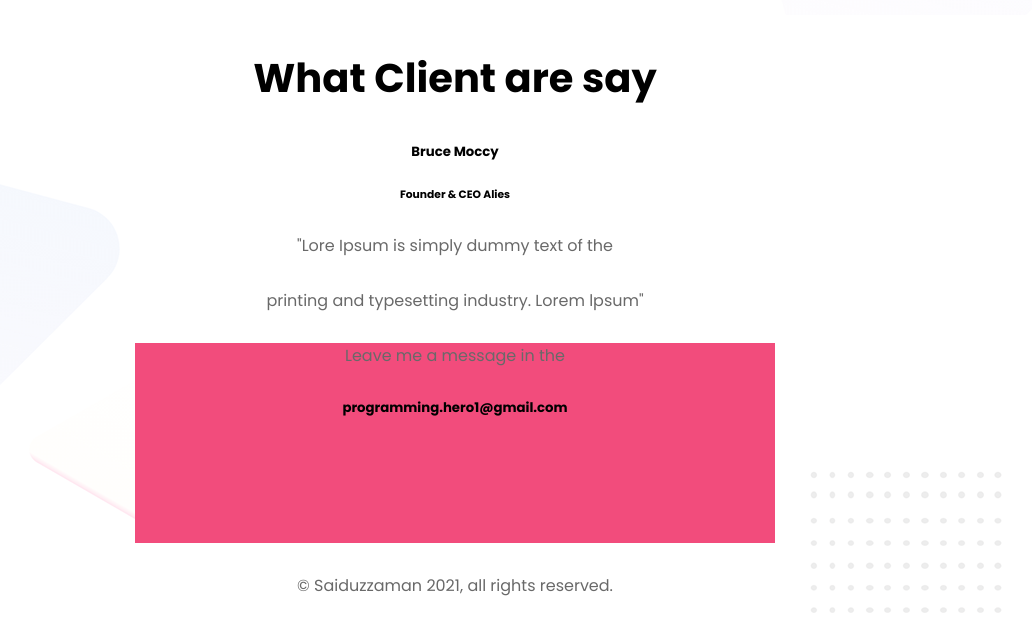
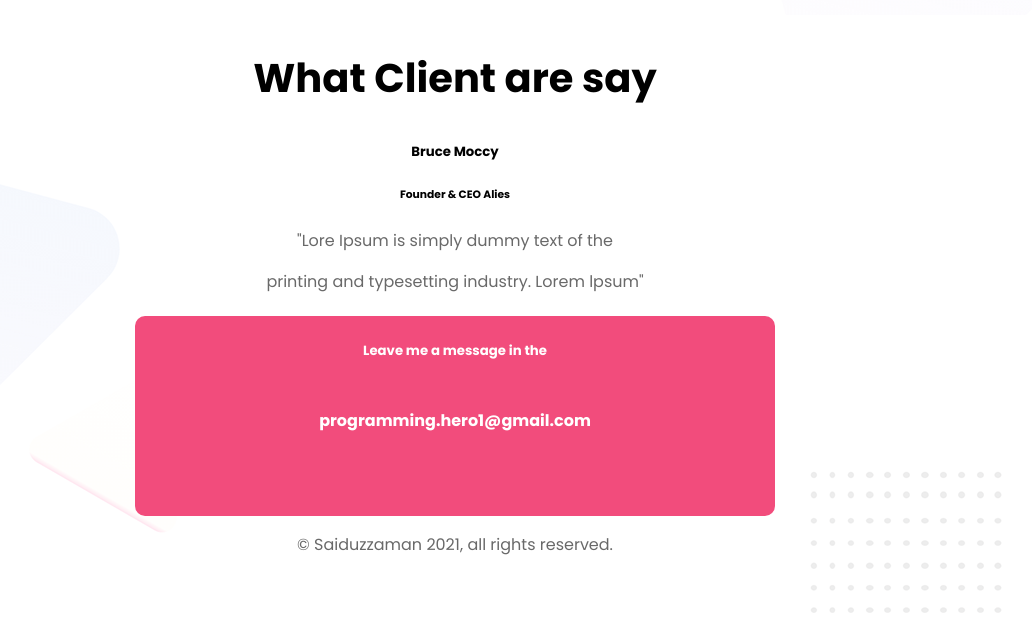
Before and after one commit to rsitinstitute/personalPortfolio, a plain HTML site: page index.html in a window 1280 px wide. Shown: the part 2158-2790 px from the top of the page, without its empty margins (185-1217 px from the left). Drawn offline with Linux system fonts and the light colour scheme.

Commit message:
first Assignment

```diff
--- a/index.html
+++ b/index.html
@@ -26,7 +26,7 @@
     <section class="biography">
         <div class="half-width">
             <img src="images/peter_dream1.png" alt="">
-         </div>
+        </div>
         <div id="biography-fonts" class="half-width">
             <h2>Biography</h2>
             <p>Lorem ipsum is simply dummy text of the printing and typesetting industry. Lorem ipsum has been the industry's standard dummy text ever since the 1500s, when an unkonown printer took a galley of type and scrambled it to make a type.</p>
@@ -50,8 +50,8 @@
         <p><span>printing and typesetting industry. Lorem lpsum"</span></p>
 
         <div class="footer-box">
-            <p>Leave me a message in the</p>
-            <h5>programming.hero1@gmail.com</h5>
+            <h5>Leave me a message in the</h5>
+            <h4>programming.hero1@gmail.com</h4>
         </div>
 
         <div class="reserved"><p>© Saiduzzaman 2021, all rights reserved. </p></div>
--- a/style.css
+++ b/style.css
@@ -25,23 +25,6 @@ p {
     color: dimgray;
 }
 
-
-.link-button {
-    font-weight: 200px;
-}
-
-.header-section {
-    height: 600px;
-    padding-bottom: 140px;
-}
-
-.header-section {
-    background-image: url('images/header-bg1.png');
-    background-repeat: no-repeat;
-    width: 100%;
-}
-
-
 .half-width {
     width: 40%;
     float: left;
@@ -51,8 +34,19 @@ p {
 }
 
 .half-width img {
-    width: 90%;
+    width: 100%;
     margin-top: 40px;
+}
+
+.header-section {
+    background-image: url('images/header-bg1.png');
+    background-repeat: no-repeat;
+    width: 100%;
+}
+
+.header-section {
+    height: 600px;
+    padding-bottom: 140px;
 }
 
 
@@ -113,6 +107,7 @@ text-align: center;
 
 .footer-section h2, h5, h6, p {
     text-align: center;
+
 }
 
 .footer-box {
@@ -120,11 +115,14 @@ text-align: center;
     width: 50%;
     background-color: #F24C7C;
     margin: 0 auto;
+    border-radius: 10px;
 
 }
 
-.footer-box h5, p {
-    margin: 30px;
+.footer-box h5, h4 {
+    padding-top: 25px;
+    color: white;
+    text-align: center;
 }
 
 
```
